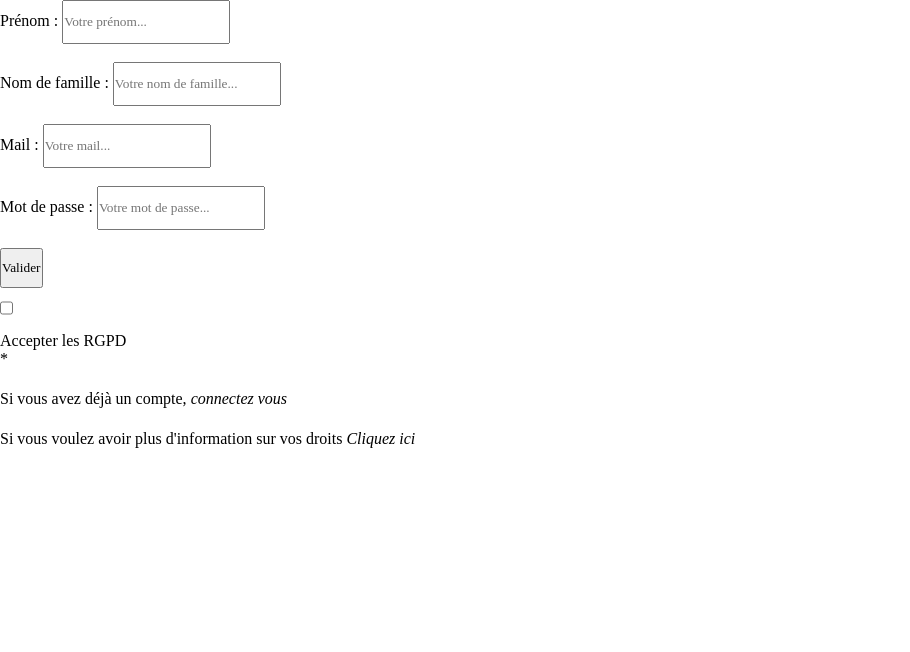
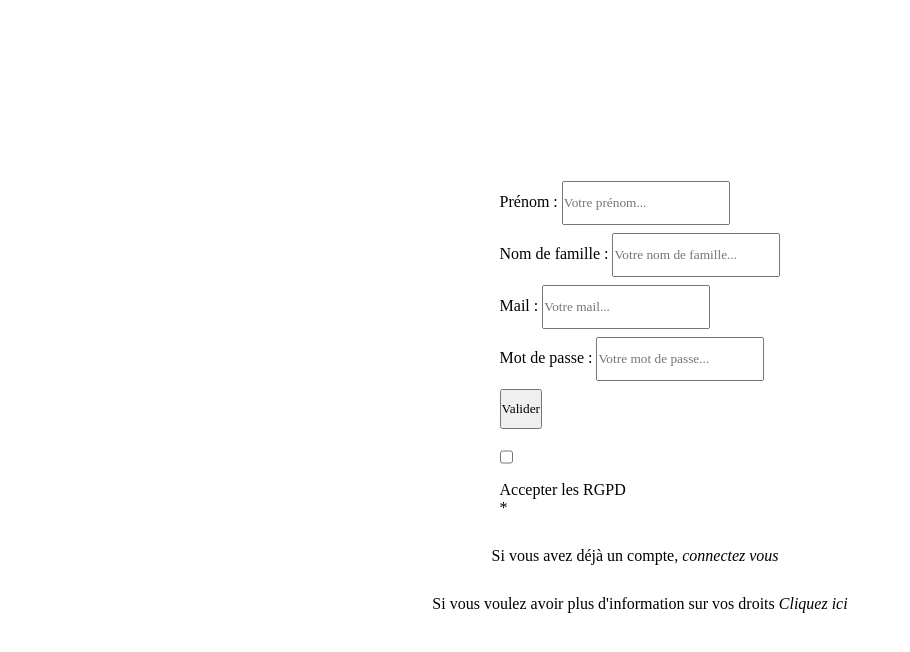
Before and after one commit to yanis-meziane/Boxletter, a React (Create React App) app: page /register in a window 1280 px wide. Shown: the top 652 px of the page, without its empty margins (0-910 px from the left). Built offline with nearby package versions, Linux system fonts and the light colour scheme.

Commit message:
CSS V1 pour register

```diff
--- a/src/Home/Home.css
+++ b/src/Home/Home.css
@@ -10,7 +10,7 @@ a:hover{
     padding: 0.5vh;
     color: white;
 }
-main{
+#Home{
     display: flex;
     flex-direction: column;
     height: 100%;
--- a/src/Home/Home.jsx
+++ b/src/Home/Home.jsx
@@ -4,7 +4,7 @@ import "./Home.css"
 export default function Home() {
     return (
         <div>
-            <main>
+            <main id="Home">
                 <section id="sectionUser">
                     <article>
                         <p>
--- a/src/register/register.css
+++ b/src/register/register.css
@@ -0,0 +1,23 @@
+#mainRegister{
+    display: flex;
+    flex-direction: column;
+    height: 100%;
+    width: 100%;
+    align-items: center;
+    justify-content: center;
+}
+
+#formRegister{
+    flex-direction: column;
+    margin: 1vh;
+    align-items: center;
+}
+
+#formRegister > article{
+    margin: 1vh;
+}
+
+#formRegister > #submitRegister {
+    width: 100%;
+    align-items: center;
+}
--- a/src/register/register.jsx
+++ b/src/register/register.jsx
@@ -1,5 +1,6 @@
 import { Link, useNavigate } from "react-router-dom";
 import { useState } from "react";
+import "./register.css"
 
 export default function Register() {
     const [formData, setFormData] = useState({
@@ -51,7 +52,10 @@ export default function Register() {
 
     return (
         <div>
-            <form onSubmit={handleSubmit}>
+            <main id="mainRegister">
+                <form onSubmit={handleSubmit} id="formRegister">
+
+                    <article>
                         <label htmlFor="firstname">Prénom : </label>
                             <input
                                 type="text"
@@ -64,9 +68,9 @@ export default function Register() {
                                 onChange={handleChange}
                                 required
                             />
-                <br />
-                <br />
+                    </article>
 
+                    <article>
                          <label htmlFor="lastname">Nom de famille : </label>
                             <input
                                 type="text"
@@ -79,9 +83,9 @@ export default function Register() {
                                 onChange={handleChange}
                                 required
                             />
-                <br />
-                <br />
+                    </article>
 
+                        <article>
                             <label htmlFor="email">Mail : </label>
                                 <input
                                     type="email"
@@ -94,9 +98,9 @@ export default function Register() {
                                     onChange={handleChange}
                                     required
                                 />
-                <br />
-                <br />
+                        </article>
 
+                    <article>
                         <label htmlFor="password">Mot de passe : </label>
                             <input
                                 type="password"
@@ -109,18 +113,19 @@ export default function Register() {
                                 onChange={handleChange}
                                 required
                             />
-                <br />
-                <br />
+                    </article>
 
                 {error && <p style={{ color: 'red' }}>{error}</p>}
                 {success && <p style={{ color: 'green' }}>{success}</p>}
 
-                <button type="submit">Valider</button>
-
-                <div>
+                <article>
+                    <button type="submit" id="submitRegister">Valider</button>
+                </article>
+                <article>
                      <input type="checkbox" name="checkbox" id="RGPD" required/>
                      <p>Accepter les RGPD <div id="requiredCheckboxRGPD">*</div></p>
-                </div>
+                </article>
+
 
                 <p>
                     Si vous avez déjà un compte, <Link to="/login">connectez vous</Link>
@@ -128,6 +133,8 @@ export default function Register() {
             </form>
 
              <p>Si vous voulez avoir plus d'information sur vos droits <Link to={'/privacy'}>Cliquez ici</Link></p>
+
+            </main>
            </div>
     );
 }
```
Lines whose indentation alone changed are shown as unchanged.
